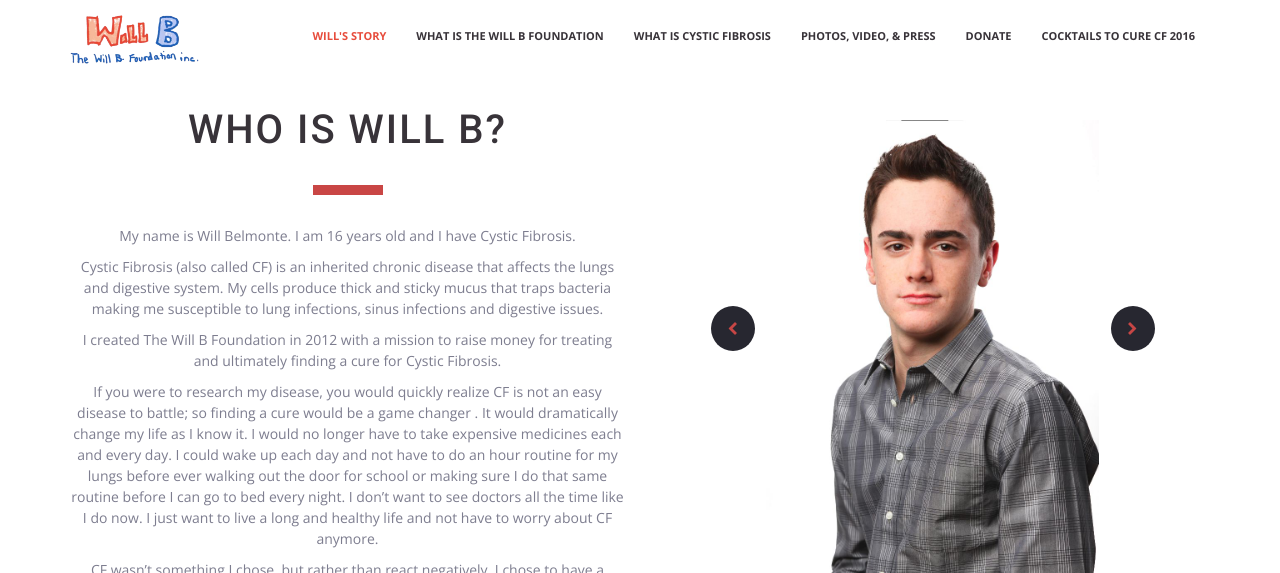
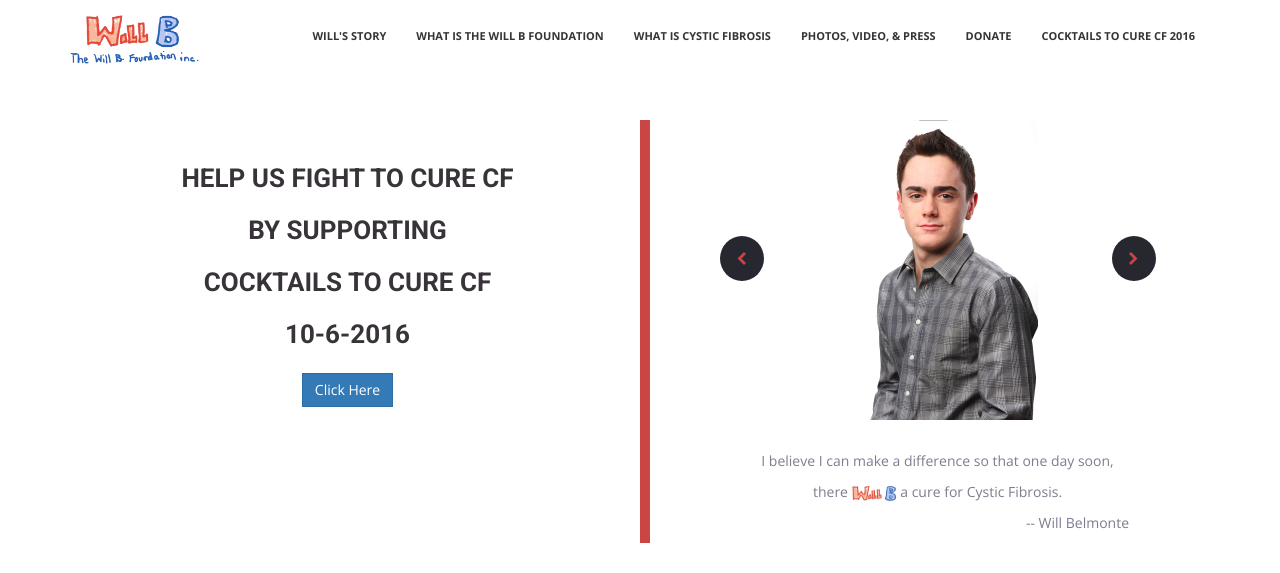
Before and after one commit to LonelyBeastie/willbfoundation, a Jekyll site: the page built from index.html, in a window 1280 px wide and 1400 px high. Shown: the top 573 px of the window. Built offline with Jekyll 4.4.1, drawn with Linux system fonts in a browser that asks for light colours; nearby versions of some CDN libraries; some of the changed text lies outside the part shown; grey boxes are pictures that could not be loaded.

Commit message:
Adrian updates from email 5/8

```diff
--- a/_includes/header.html
+++ b/_includes/header.html
@@ -22,7 +22,7 @@
 						<li class="page-scroll">
 							<a href="#whatiswb"><span data-hover="What is the Will B Foundation">What is the Will B Foundation</span></a>
 						</li>
-						<li class="page-scroll">
+						<li class="page-scroll hidden-md">
 							<a href="#whatiscf"><span data-hover="What is Cystic Fibrosis">What is Cystic Fibrosis</span></a>
 						</li>
 						<li class="page-scroll">
--- a/assets/css/custom.css
+++ b/assets/css/custom.css
@@ -33,6 +33,9 @@
 	width: auto;
 	margin-left: 100px;
 }
+img.ind-img{
+	width: 100%;
+}
 @media (min-width : 320px) {
 	.navbar.architecture-nav > .container .navbar-brand.logo-left img { width:250px; height: auto; margin-left: 0px;}
 }
@@ -47,7 +50,11 @@
 }
 .service-section .owl-carousel-v4 .owl-slider-v4 .item img {
   width: auto;
-  max-height: 500px;
+  max-height: 300px;
+}
+.owl-carousel-v4.bottom-one .owl-slider-v4 .item img {
+  width: auto;
+  max-height: 480px;
 }
 .content-md {
   padding-top: 20px;
@@ -56,3 +63,32 @@
 h2.h2.g-mb-30.e-board{
 	padding-bottom: 15px;
 }
+.one-page-header.top-nav-collapse {
+    box-shadow: 0 0 20px #c94645;
+}
+/* Custom, iPhone Retina */
+@media only screen and (min-width : 321px) {
+
+}
+/* Extra Small Devices, Phones */
+@media only screen and (min-width : 480px) {
+
+}
+/* Small Devices, Tablets */
+@media only screen and (min-width : 768px) {
+
+}
+/* Medium Devices, Desktops */
+@media only screen and (min-width : 992px) {
+	.left-red-border{
+		border-left:  10px solid #c94645;
+		/*border-left: 0 0 20px #c94645;*/
+	}
+}
+/* Large Devices, Wide Screens */
+@media only screen and (min-width : 1200px) {
+
+}
+@media only screen and (min-width : 1441px) {
+
+}
--- a/index.html
+++ b/index.html
@@ -2,29 +2,18 @@
 layout: default
 ---
   <!-- "Who Is Will B" Section-->
-  <section id="whois">
+  <section id="body">
     <div class="container-fluid service-section">
       <div class="container content-md">
-        <div class="row g-mb-70 g-mt-70-flex g-heading-v7 text-center">
-          <div class="col-md-6">
-            <h2 class="h2 g-mb-30">Who Is Will B?</h2>
-            <p class="">
-              My name is Will Belmonte. I am 16 years old and I have Cystic Fibrosis.
-            </p>
-            <p class="">
-              Cystic Fibrosis (also called CF) is an inherited chronic disease that affects the lungs and digestive system. My cells produce thick and sticky mucus that traps bacteria making me susceptible to lung infections, sinus infections and digestive issues.
-            </p>
-            <p class="">
-              I created The Will B Foundation in 2012 with a mission to raise money  for treating and ultimately finding a cure for Cystic Fibrosis.
-            </p>
-            <p class="">
-              If you were to research my disease, you would quickly realize CF is not an easy disease to battle; so finding a cure  would be a game changer . It would dramatically change my life as I know it. I would no longer have  to take expensive medicines each and every day. I could  wake up each day  and not have to do an hour routine for my lungs before ever walking out the door for school or making sure I do that same routine before I  can go to bed every night.  I don’t want to see doctors all the time like I do now.   I just want to live a long and healthy life and not have to worry about CF anymore.
-            </p>
-            <p class="">
-              CF wasn’t something I chose, but rather than react negatively, I chose to have a positive attitude and resilient approach to fighting CF. I started The Will B Foundation to make a difference so that one day soon there <img class="tiny-logo" src="assets/img/logo-tiny.png"> a cure for Cystic Fibrosis.
-            </p>
+        <div class="row g-mb-10 g-mt-70-flex g-heading-v7 text-center">
+          <div class="col-md-6 g-mt-70">
+            <h3>Help us Fight to Cure CF</h3>
+            <h3>by supporting</h3>
+            <h3>COCKTAILS TO CURE CF</h3>
+            <h3>10-6-2016</h3>
+            <a href="#events" class="btn btn-primary">Click Here</a>
           </div>
-          <div class="col-md-6  g-mt-30">
+          <div class="col-md-6 g-mt-30 left-red-border">
             <!-- Owl Carousel v4 we create amazing things-->
             <div class="owl-carousel-v4 owl-theme">
               <div class="owl-slider-v4">
@@ -55,12 +44,35 @@
               </div>
             </div>
             <!-- End Owl Carousel v4 -->
+            <p>I believe I can make a difference so that one day soon,</p>
+            <p>there <img class="tiny-logo" src="assets/img/logo-tiny.png"> a cure for Cystic Fibrosis.</p>
+            <p style="padding-left:20em">-- Will Belmonte</p>
           </div>
         </div>
 
       </div>
     </div>
   </section>
+  <!-- What is the Will B foundation -->
+  <section id="whois">
+  		<div class="container-fluid service-section">
+  			<div class="container content-md">
+  				<div class="row g-mb-10 g-heading-v7 text-center">
+  					<div class="col-sm-4">
+              <img src="assets/img/will2.jpg" alt="Younger Photo of Will" class="ind-img" />
+            </div>
+  					<div class="col-sm-8">
+  						<h2 class="h2 g-mb-30"><em class="block-name">Who Is</em>Will B</h2>
+              <p>My name is Will Belmonte. I am 16 years old and I have Cystic Fibrosis.</p>
+              <p>Cystic Fibrosis (also called CF) is an inherited chronic disease that affects the lungs and digestive system. My cells produce thick and sticky mucus that traps bacteria making me susceptible to lung infections, sinus infections and digestive issues.</p>
+              <p>I created The Will B Foundation in 2012 with a mission to raise money  for treating and ultimately finding a cure for Cystic Fibrosis.</p>
+              <p>If you were to research my disease, you would quickly realize CF is not an easy disease to battle; so finding a cure  would be a game changer . It would dramatically change my life as I know it. I would no longer have  to take expensive medicines each and every day. I could  wake up each day  and not have to do an hour routine for my lungs before ever walking out the door for school or making sure I do that same routine before I  can go to bed every night.  I don’t want to see doctors all the time like I do now.   I just want to live a long and healthy life and not have to worry about CF anymore.</p>
+              <p>CF wasn’t something I chose, but rather than react negatively, I chose to have a positive attitude and resilient approach to fighting CF. I started The Will B Foundation to make a difference so that one day soon there <img class="tiny-logo" src="assets/img/logo-tiny.png"> a cure for Cystic Fibrosis.</p>
+  					</div>
+  				</div>
+  			</div>
+  		</div>
+  	</section>
   <!-- What is the Will B foundation -->
   <section id="whatiswb">
   		<div class="container-fluid service-section">
@@ -74,7 +86,7 @@
               <p>Today, The Will B Foundation participates in various fundraisers throughout the year and hosts “Cocktails to Cure CF” every other year. The members of The Will B Foundation are the reason why Will B has become the network that it is today. The Will B Foundation is committed to helping Will Belmonte make a difference for all those who suffer from Cystic Fibrosis.  Like Will, the Will B Foundation believes there <img class="tiny-logo" src="assets/img/logo-tiny.png"> a cure for CF.</p>
   					</div>
   				</div>
-  				<div class="row g-mb-70 g-heading-v7 text-center">
+  				<div class="row g-mb-10 g-heading-v7 text-center">
   					<div class="col-md-4 col-md-offset-2 col-sm-6">
   						<h2 class="h2 g-mb-30 e-board"><em class="block-name">Executive Board Members</em></h2>
               <p>Adrian Belmonte</p>
@@ -130,6 +142,7 @@
               <li>Nearly half of the CF patient population is age 18 or older. </li>
               <li>Today, many people with CF are living into their 30s, 40s and beyond. </li>
             </ul>
+            <hr>
             <h3>Testing for Cystic Fibrosis</h3>
             <h4>Genetic Carrier Testing</h4>
             <p>More than 10 million Americans are symptomless carriers of the defective CF gene. Genetic carrier testing can help detect carriers, who could pass CF onto their children. To have cystic fibrosis, a child must inherit one copy of the defective CF gene from each parent. Each time two carriers of the CF gene have a child, the chances are:</p>
@@ -156,11 +169,65 @@
 			</div>
 		</div>
 	</section>
+  <!--Press Section-->
+  <section id="press">
+    <div class="container-fluid service-section">
+			<div class="container content-md">
+				<div class="row g-mb-10 g-heading-v7 text-center">
+					<div class="col-sm-10 col-sm-offset-1">
+            <h2 class="h2 g-mb-30"><em class="block-name">Will B</em>Photos<br>Videos<br>Press</h2>
+            <p class="g-mb-30">Photos and Video of Will B as well as a news article by the Daily Herald</p>
+          </div>
+        </div>
+        <div class="row">
+          <div class="col-md-6 award-div">
+            <!-- Owl Carousel v4 we create amazing things-->
+            <div class="owl-carousel-v4 owl-theme bottom-one">
+              <div class="owl-slider-v4">
+                <div class="item">
+                  <img src="assets/img/main-slider/img_slider_1.JPG" alt="">
+                </div>
+                <div class="item">
+                  <img src="assets/img/main-slider/img_slider_2.JPG" alt="">
+                </div>
+                <div class="item">
+                  <img src="assets/img/main-slider/img_slider_3.jpg" alt="">
+                </div>
+                <div class="item">
+                  <img src="assets/img/main-slider/img_slider_4.JPG" alt="">
+                </div>
+                <div class="item">
+                  <img src="assets/img/main-slider/img_slider_5.JPG" alt="">
+                </div>
+                <div class="item">
+                  <img src="assets/img/main-slider/img_slider_6.JPG" alt="">
+                </div>
+                <div class="item">
+                  <img src="assets/img/main-slider/img_slider_7.JPG" alt="">
+                </div>
+              </div>
+            </div>
+            <!-- End Owl Carousel v4 -->
+          </div>
+          <div class="col-md-6 award-div">
+            <iframe src="https://drive.google.com/file/d/0B3sa2c6ymmNWdHg5MXZWbVdnU0E/preview" width="640" height="480"></iframe>
+          </div>
+        </div>
+        <div class="row">
+          <div class="col-md-4 col-md-offset-4 award-div">
+            <img src="assets/img/dh.png" class="dh" alt="">
+            <h3>Posted 9-15-2012</h3>
+            <a href="http://www.dailyherald.com/article/20120915/news/709159886/">Read More</a>
+          </div>
+        </div>
+      </div>
+    </div>
+  </section>
   <!--Donations Section-->
   <section id="donation">
     <div class="container-fluid team-section">
       <div class="container content-md g-heading-v7 text-center">
-        <h2 class="h2 g-mb-40"><em class="block-name">Will B</em>Donations</h2>
+        <h2 class="h2 g-mb-40"><em class="block-name">Will B</em>Cocktails<br>to Cure CF</h2>
         <div class="container-fluid content-md">
           <div class="container">
             <!-- Clients -->
@@ -180,9 +247,9 @@
       </div>
     </div>
   </section>
-  <!--End of Team Section-->
+  <!--Events Section-->
   <section id="events">
-		<div class="container content-lg">
+		<div class="container">
 			<div class="g-heading-v7 text-center g-mb-70">
 				<h2 class="h2"><em class="block-name">Will B</em>Events</h2>
 			</div>
@@ -192,9 +259,19 @@
 				<div class="col-md-6 col-md-offset-3 arch-service arch-service-1">
 					<div class="arch-service-in img-hover-1 equal-height-column" style="height: 483px;">
 						<i class="fa fa-glass fa-4x" aria-hidden="true"></i>
-						<h3>Cocktails For<br>A Cure</h3>
-						<p>Lorem ipsum dolor sit amet, consectetuer adipiscing elit. Aenean commodo ligula eget dolor. Aenean massa. Omom sociis natoque penatibus.</p>
-						<a href="#donation">Buy Tickets</a>
+						<h3>Cocktails To<br>Cure CF</h3>
+						<p>Thursday October 6, 2016<br>6-9 pm</p>
+            <p>
+              Belvedere Events & Banquets<br>
+              1170 W Devon Ave<br>
+              Elk Grove Village, IL
+            </p>
+            <p>
+              The cocktail reception includes open bar, hors d’oeuvres & music.<br>
+              Good cheer for a good cause of helping to cure Cystic Fibrosis.</p>
+						<a href="#donation" class="btn btn-primary">I want to buy a ticket to ticket to attend Cocktails to Cure CF</a><br><br>
+						<a href="#donation" class="btn btn-primary">Sorry, I can’t attend but want to make a donation to support CF</a><br><br>
+						<a href="rsvp.html" class="btn btn-primary">I am a raffle ticket holder and need to RSVP (only) to the fundraiser</a>
 					</div>
 				</div>
 
@@ -216,41 +293,7 @@
 					</div>
 				</div> -->
 	</section>
-  <section id="press">
-    <div class="awards-section ">
-      <div class="container content-md">
-        <div class="row">
-          <div class="col-md-3 g-heading-v7 text-center">
-            <h2 class="h2 g-mb-30"><em class="block-name">Will B</em>Press</h2>
-              <p class="g-mb-30">Will has been featured in the news, this is a cross section of those that have helped us bring the Will B Foundation to the world</p>
-          </div>
-
-          <!-- awards -->
-          <div class="col-md-9 awards-desc">
-            <div class="row">
-              <div class="col-md-12 award-div">
-                <img src="assets/img/dh.png" class="dh" alt="">
-                <h3>Posted 9-15-2012</h3>
-                <a href="http://www.dailyherald.com/article/20120915/news/709159886/">Read More</a>
-              </div>
-              <!-- <div class="col-md-4 award-div">
-                <img src="assets/img-temp/aw2.png" alt="">
-                <h3>Story Two</h3>
-                <a href="#">Read More</a>
-              </div>
-
-              <div class="col-md-4 award-div">
-                <img src="assets/img-temp/aw3.png" alt="">
-                <h3>Story Three</h3>
-                <a href="#">Read More</a>
-              </div> -->
-            </div>
-          </div>
-        </div>
-      </div>
-    </div>
-  </section>
-  <!--Contact Section-->
+  <!--more Section-->
   <section id="more">
     <div class="container content-md g-heading-v7 text-center">
       <h2 class="h2 g-mb-70"><em class="block-name">Will B</em>Contact Us</h2>
@@ -268,21 +311,7 @@
                 </div>
                 <div class="col-md-6 col-md-offset-0">
                   <div>
-                    <input type="text" name="phone" id="phone" class="form-control" placeholder="Your Phone">
-                  </div>
-                </div>
-              </div>
-
-              <div class="row margin-bottom-30">
-                <div class="col-md-6 col-md-offset-0">
-                  <div>
-                    <input type="text" name="email" id="email" class="form-control" placeholder="Email *">
-                  </div>
-                </div>
-
-                <div class="col-md-6 col-md-offset-0">
-                  <div>
-                    <input type="text" name="subject" id="subject" class="form-control" placeholder="Subject">
+                    <input type="text" name="email" id="email" class="form-control" placeholder="Email">
                   </div>
                 </div>
               </div>
@@ -313,12 +342,6 @@
           </ul>
 
           <ul class="list-unstyled margin-bottom-30">
-            <li><span aria-hidden="true" class="icon-call-in icon"></span></li>
-            <li class="first-item">Phone number</li>
-            <li class="second-item">888-888-8888</li>
-          </ul>
-
-          <ul class="list-unstyled margin-bottom-30">
             <li><span aria-hidden="true" class="icon-envelope-open icon"></span></li>
             <li class="first-item">Email</li>
             <li class="second-item">thewillbfoundation@hotmail.com</li>
@@ -328,7 +351,7 @@
     </div>
 
     <!-- copyrights -->
-    <div class="copyrights container-fluid page-scroll">
+    <div class="copyrights container-fluid bg-color-com page-scroll">
       <div clas="container">
         <a class="footer-logo" href="#whois">
           <img class="img-responsive" src="assets/img/logo-light-copy.png" alt="Logo">
@@ -342,4 +365,3 @@
       </div>
     </div>
   </section>
-  <!--End of Contact Section-->
```
Also changed, not shown: 1 other file.
